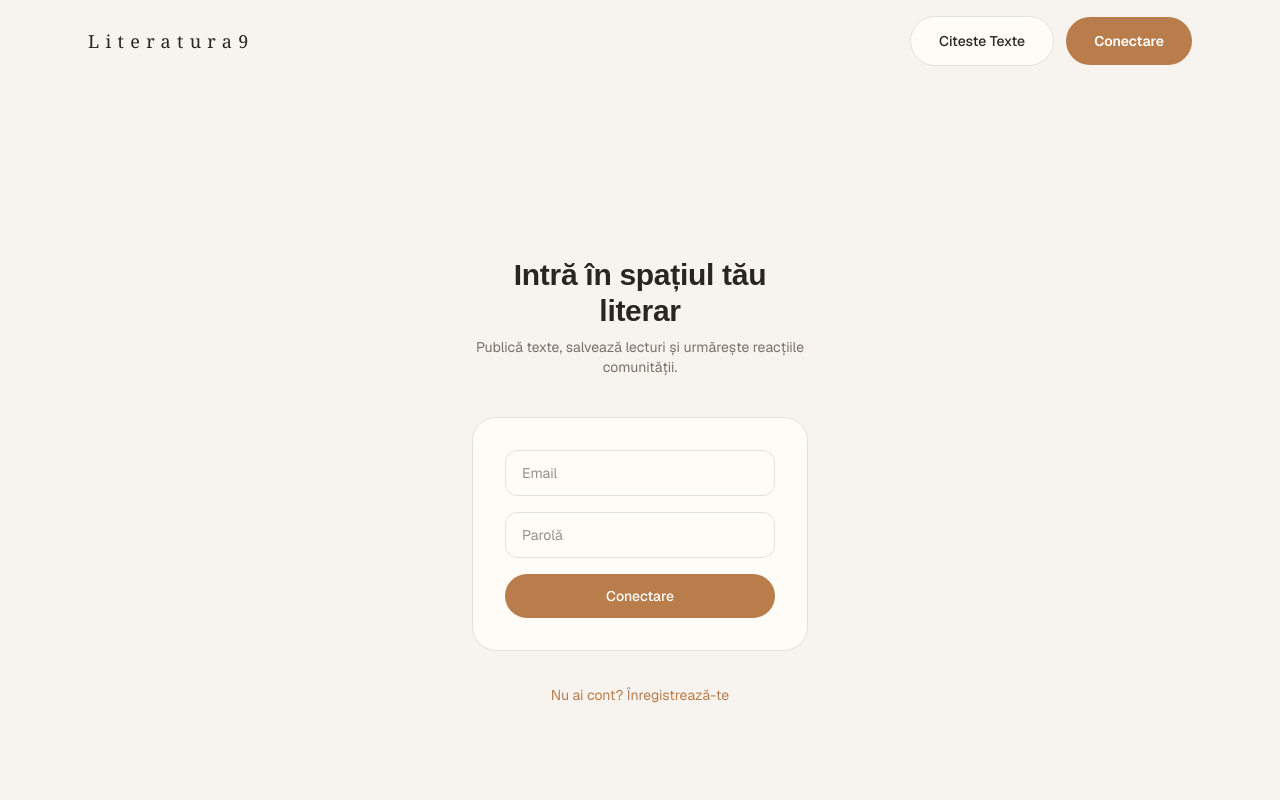
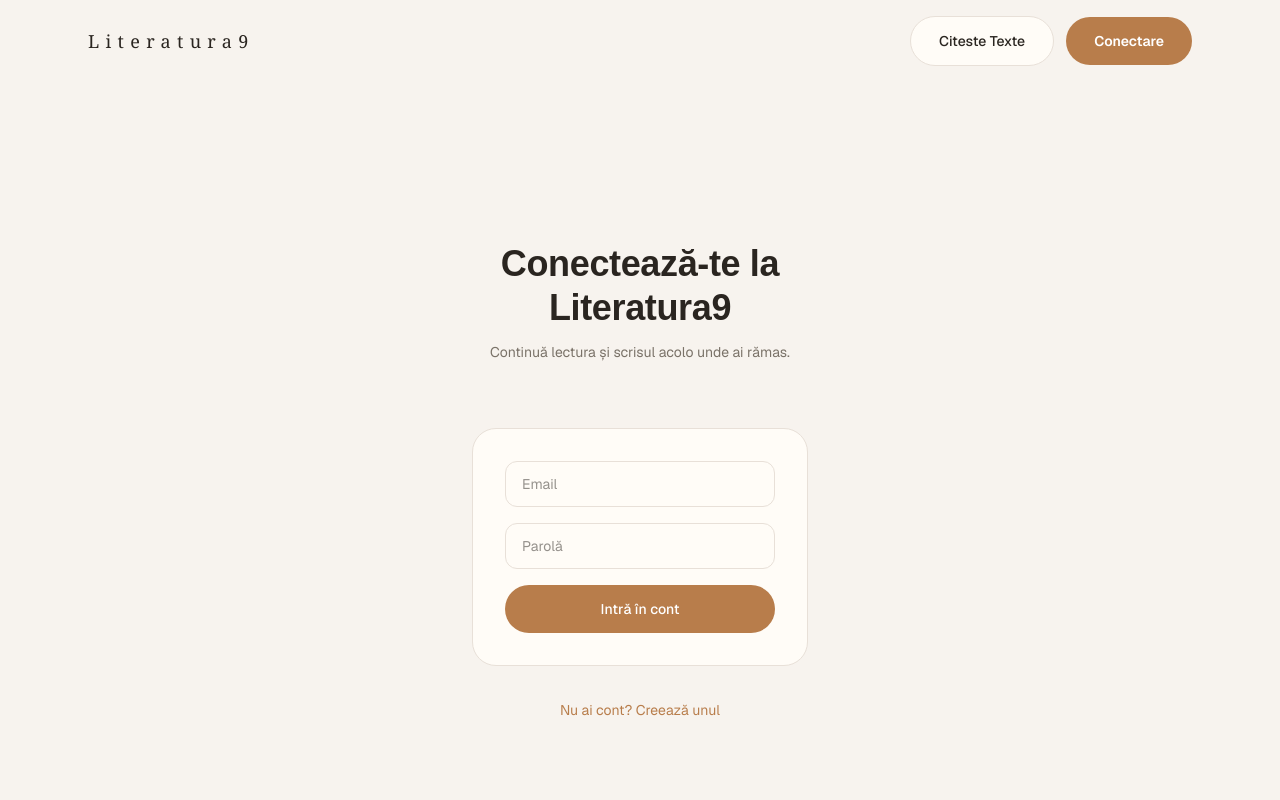
Before and after one commit to magique99/lit-app, a Next.js app: page /login in a window 1280 px wide. Shown: the top 800 px of the page. Built offline with nearby package versions, Linux system fonts and the light colour scheme; no server answers.

Commit message:
update UX

```diff
--- a/app/login/page.tsx
+++ b/app/login/page.tsx
@@ -65,17 +65,19 @@ export default function LoginPage() {
   return (
     <main className="min-h-screen flex items-center justify-center" style={{ background: C.bg }}>
       <div className="w-full max-w-sm mx-auto px-6">
-        <div className="text-center mb-10">
-          <h1 className="font-serif text-3xl font-medium" style={{ color: C.text }}>
-            {mode === "login" ? "Intră în spațiul tău literar" : "Creează cont literar"}
+        {/* Title - Strong focus point */}
+        <div className="text-center mb-16">
+          <h1 className="font-serif text-4xl font-medium leading-tight" style={{ color: C.text }}>
+            {mode === "login" ? "Conectează-te la Literatura9" : "Creează un cont"}
           </h1>
-          <p className="mt-2 text-sm" style={{ color: C.muted }}>
+          <p className="mt-3 text-sm leading-relaxed" style={{ color: C.muted }}>
             {mode === "login"
-              ? "Publică texte, salvează lecturi și urmărește reacțiile comunității."
-              : "Începe să scrii și citești alături de alți pasionați de literatură."}
+              ? "Continuă lectura și scrisul acolo unde ai rămas."
+              : "Intră în comunitatea celor care scriu și citesc cu inima."}
           </p>
         </div>
 
+        {/* Form */}
         <div className="rounded-3xl border p-8" style={{ background: C.surface, borderColor: C.border }}>
           {errorMessage && (
             <div className="mb-4 rounded-xl border border-red-100 bg-red-50 px-4 py-3 text-sm text-red-700">
@@ -108,26 +110,26 @@ export default function LoginPage() {
               onChange={(e) => setPassword(e.target.value)}
             />
 
+            {/* Clear CTA */}
             <button
               onClick={mode === "login" ? handleLogin : handleRegister}
               disabled={loading}
-              className="w-full rounded-full px-6 py-3 text-sm font-medium text-white transition-all duration-300 hover:opacity-90 disabled:cursor-wait disabled:opacity-60"
+              className="w-full rounded-full px-6 py-3.5 text-sm font-medium text-white transition-all duration-300 hover:opacity-90 disabled:cursor-wait disabled:opacity-60"
               style={{ backgroundColor: C.accent }}
             >
-              {loading ? "Se procesează..." : mode === "login" ? "Conectare" : "Înregistrare"}
+              {loading ? "Se procesează..." : mode === "login" ? "Intră în cont" : "Creează cont"}
             </button>
           </div>
         </div>
 
+        {/* Secondary action - lower visual weight */}
         <div className="mt-8 text-center">
           <button
             onClick={() => setMode(mode === "login" ? "register" : "login")}
             className="text-sm transition-colors"
             style={{ color: C.accent }}
           >
-            {mode === "login"
-              ? "Nu ai cont? Înregistrează-te"
-              : "Ai deja cont? Conectează-te"}
+            {mode === "login" ? "Nu ai cont? Creează unul" : "Ai deja cont? Conectează-te"}
           </button>
         </div>
       </div>
```
